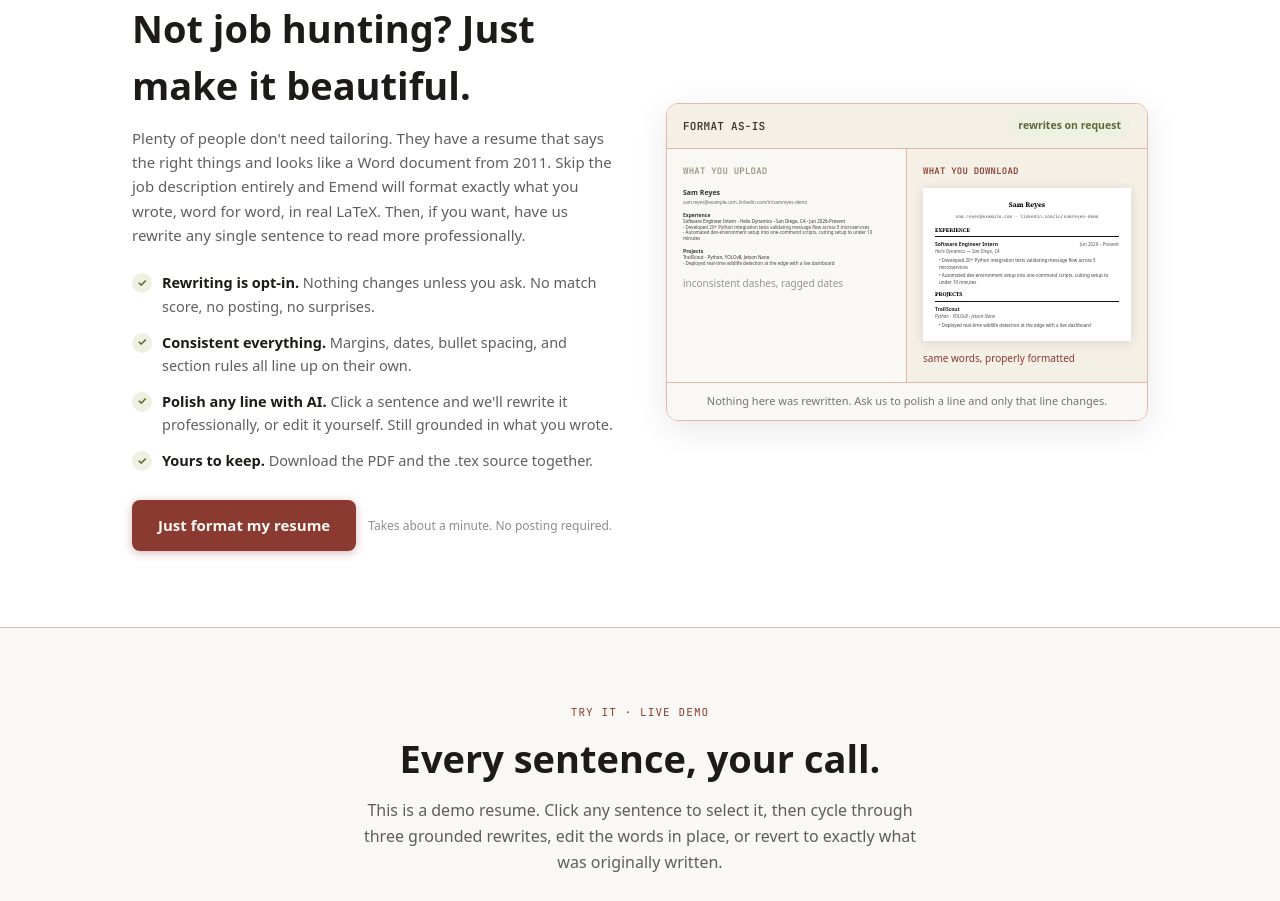
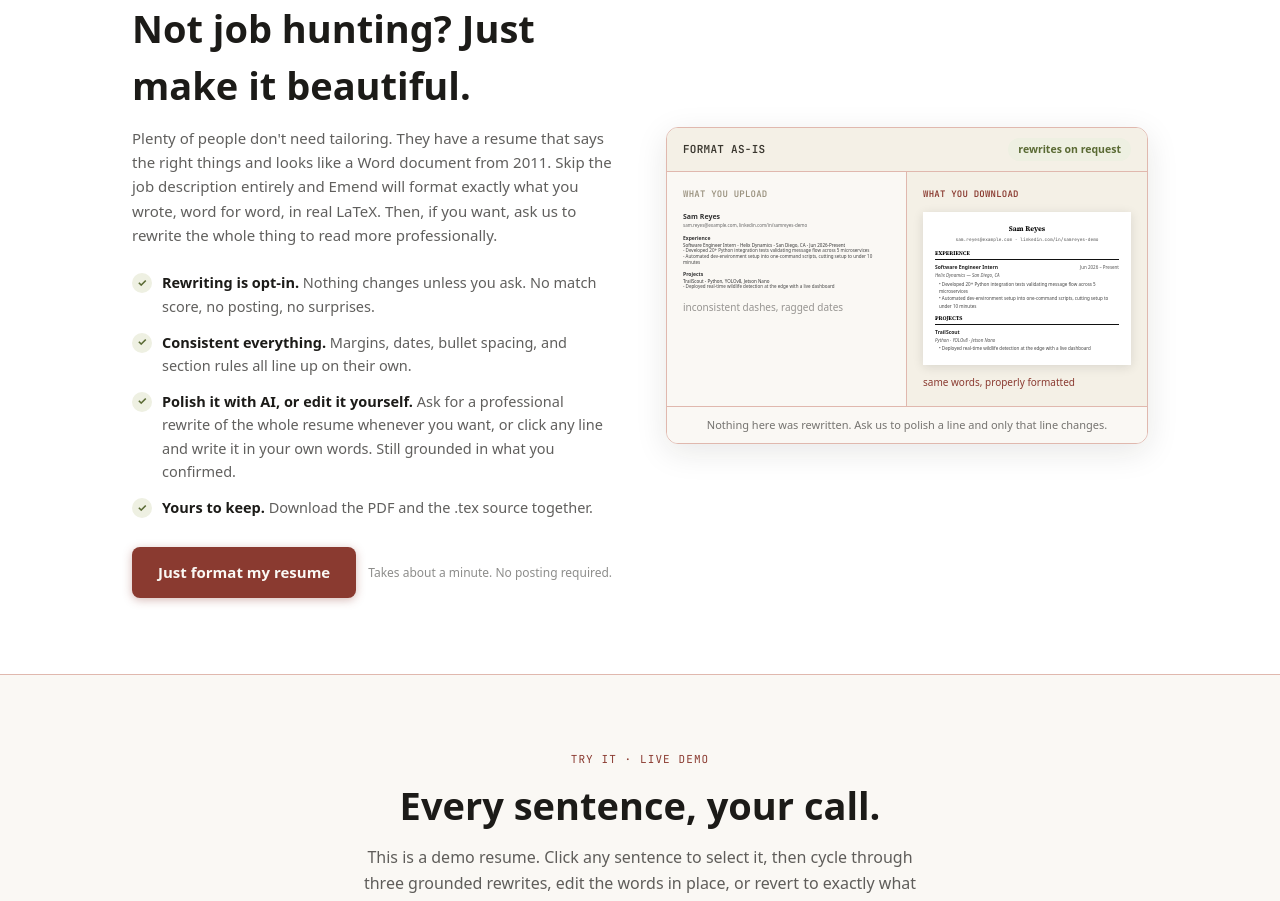
Before and after one commit to MosesfromSinai/Emend, a Next.js app in the folder web/: page / in a window 1280 px wide. Shown: the part 2040-2941 px from the top of the page. Built offline with nearby package versions, Linux system fonts and the light colour scheme.

Commit message:
fix format-section copy to match actual AI feature

```diff
--- a/web/components/landing/format-section.tsx
+++ b/web/components/landing/format-section.tsx
@@ -13,8 +13,8 @@ const BENEFITS: { lead: string; rest: string }[] = [
     rest: "Margins, dates, bullet spacing, and section rules all line up on their own.",
   },
   {
-    lead: "Polish any line with AI.",
-    rest: "Click a sentence and we'll rewrite it professionally, or edit it yourself. Still grounded in what you wrote.",
+    lead: "Polish it with AI, or edit it yourself.",
+    rest: "Ask for a professional rewrite of the whole resume whenever you want, or click any line and write it in your own words. Still grounded in what you confirmed.",
   },
   {
     lead: "Yours to keep.",
@@ -38,7 +38,7 @@ export function FormatSection() {
             that says the right things and looks like a Word document from
             2011. Skip the job description entirely and Emend will format
             exactly what you wrote, word for word, in real LaTeX. Then, if
-            you want, have us rewrite any single sentence to read more
+            you want, ask us to rewrite the whole thing to read more
             professionally.
           </p>
           <ul className="mb-7 flex flex-col gap-3">
```
